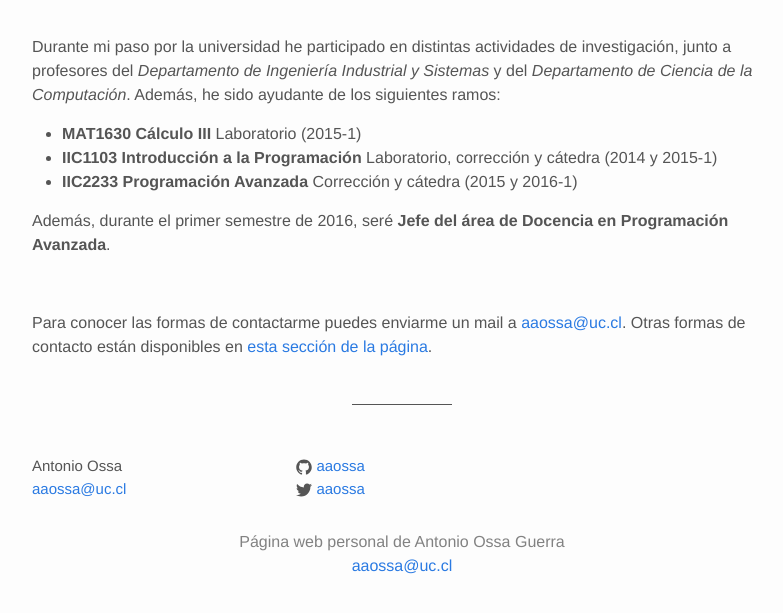
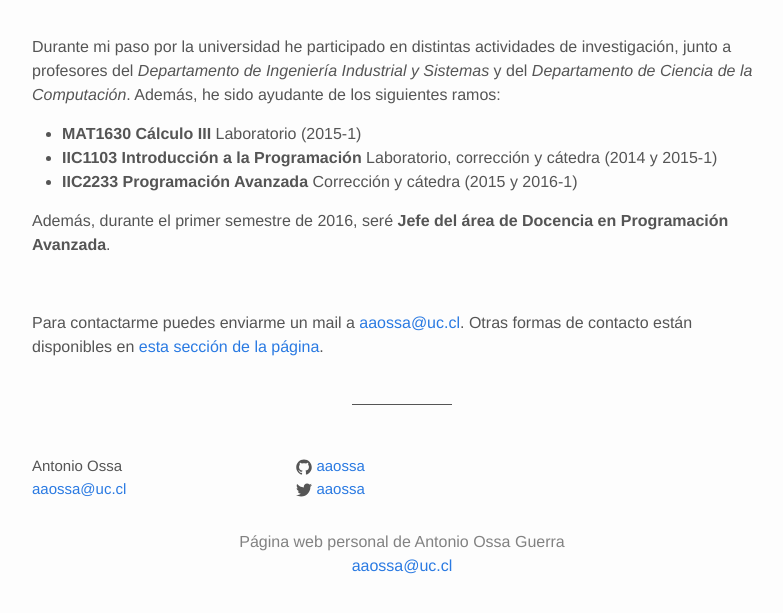
Before and after one commit to Normatica/aaossa.github.io, a Jekyll site: the page built from about.md, in a window 1280 px wide, cut to the strip 600-1223 px from the top of the page. Shown: the top 613 px of the strip, without its empty margins (238-1021 px from the left). Built offline with Jekyll 4.4.1, drawn with Linux system fonts in a browser that asks for light colours.

Commit message:
Correcting wording

```diff
--- a/about.md
+++ b/about.md
@@ -22,4 +22,4 @@ Además, durante el primer semestre de 2016, seré **Jefe del área de Docencia
 
 <br>
 
-Para conocer las formas de contactarme puedes enviarme un mail a [aaossa@uc.cl](mailto:aaossa@uc.cl). Otras formas de contacto están disponibles en [esta sección de la página](/contacto/).
+Para contactarme puedes enviarme un mail a [aaossa@uc.cl](mailto:aaossa@uc.cl). Otras formas de contacto están disponibles en [esta sección de la página](/contacto/).
```
